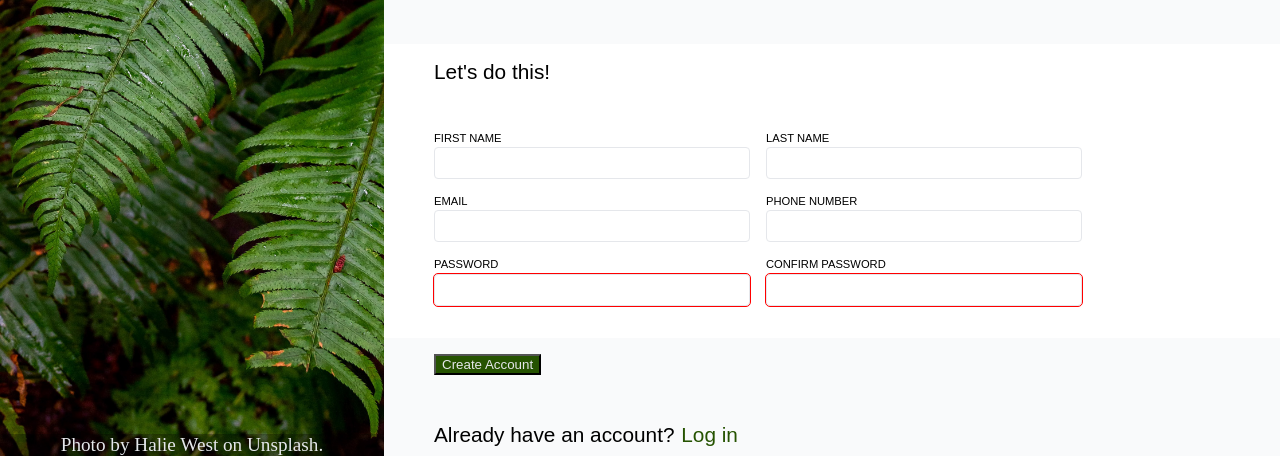
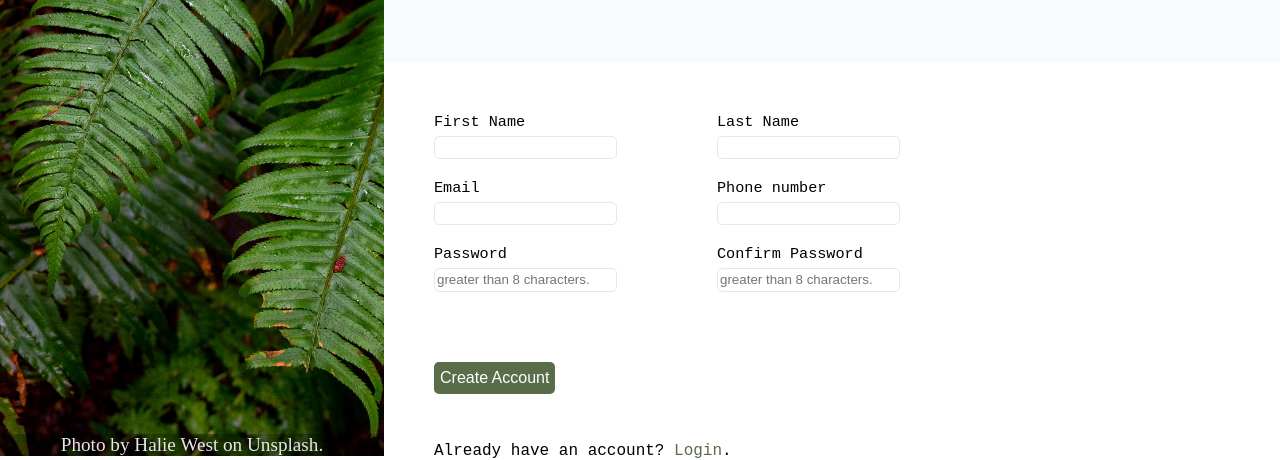
Before and after one commit to jmclau29/sign-up, a plain HTML site: page index.html in a window 1280 px wide. Shown: the part 344-804 px from the top of the page. Drawn offline with Linux system fonts and the light colour scheme; a script that the page names is missing.

Commit message:
Rewrites form html and css

```diff
--- a/index.html
+++ b/index.html
@@ -11,7 +11,7 @@
 
 <body>
 
-    <div id="logo-bar">
+    <div id="left-side">
         <div id="title">
             <img id="odin-logo" src="images/odin-lined.png" alt="Odin">
             <p id="logo-title">ODIN</p>
@@ -22,55 +22,47 @@
         </div>
     </div>
 
-    <div class="sign-up">
+    <div class="right-side">
         <div class="intro-text">
             <p>This is not a real online service! You know you need something like this in your life to help you realize
                 your deepest dreams. Sign up <em>now</em> to get started.</p>
             <p>You <em>know</em> you want to.</p>
         </div>
-        <div class="form">
-            <p>Let's do this!</p>
-            <form>
-                <div class="form-block">
-                    <div class="form-bar" id="name">
-                        <div class="form-input">
-                            <label for="first-name">FIRST NAME</label>
-                            <input type="text" id="first-name" name="first-name">
+
+        <form id="form" action="/" method="get">
+            <div class="form-row">
+                <div>
+                    <label for="first-name">First Name</label>
+                    <input id="first-name" type="text" minlength="2">
                 </div>
-                        <div class="form-input">
-                            <label for="last-name">LAST NAME</label>
-                            <input type="text" id="last-name" name="last-name">
+                <div>
+                    <label for="last-name">Last Name</label>
+                    <input id="last-name" type="text" minlength="2">
                 </div>
             </div>
-                    <div class="form-bar" id="email">
-                        <div class="form-input">
-                            <label for="user-email">EMAIL</label>
-                            <input type="email" id="user-email" name="user-email">
+            <div class="form-row">
+                <div>
+                    <label for="email">Email</label>
+                    <input id="email" type="email">
                 </div>
-                        <div class="form-input">
-                            <label for="phone-number">PHONE NUMBER</label>
-                            <input type="tel" id="phone-number" name="phone-number">
+                <div>
+                    <label for="phone">Phone number</label>
+                    <input id="phone" type="number">
                 </div>
             </div>
-                    <div class="form-bar" id="user-password">
-                        <div class="form-input">
-                            <label for="user-password">PASSWORD</label>
-                            <input type="password" class="error" id="user-password" name="user-password" required />
+            <div class="form-row">
+                <div>
+                    <label for="password">Password</label>
+                    <input id="password" type="password" minlength="8" placeholder="greater than 8 characters." required>
                 </div>
-                        <div class="form-input">
-                            <label for="confirm-password">CONFIRM PASSWORD</label>
-                            <input type="password" class="error" id="confirm-password" name="confirm-password" required />
+                <div>
+                    <label for="confirm-password">Confirm Password</label>
+                    <input id="confirm-password" type="password" minlength="8" placeholder="greater than 8 characters." required onkeyup="verifyPassword()">
                 </div>
             </div>
-                </div>
-                <div id="form-button">
-                    <button type="submit" onclick="verifyPassword()">Create Account</button>
-                </div>
+            <button id="submit-button" type="submit">Create Account</button>
+            <p id="login">Already have an account? <a href="https://youtu.be/9bZkp7q19f0">Login</a>.</p>
         </form>
-        </div>
-        <div class="login">
-            <p>Already have an account? <a href="#">Log in</a></p>
-        </div>
     </div>
 </body>
 
--- /dev/null
+++ b/javascript.js
@@ -0,0 +1,14 @@
+const password = document.getElementById('password');
+const confirmPassword = document.getElementById('confirm-password');
+
+confirmPassword.addEventListener("input", verifyPassword())
+
+function verifyPassword() {
+        if (password != confirmPassword) {
+            alert("password doesn't match.");
+            return false;
+        } else if (password === confirmPassword) {
+            alert("password matches.");
+            return true;
+        }
+    }
--- a/styles.css
+++ b/styles.css
@@ -146,7 +146,7 @@ body {
 	flex-direction: row;
 }
 
-div#logo-bar {
+div#left-side {
 	background-image: url("images/halie-west-25xggax4bSA-unsplash.jpg");
 	height: 100vh;
 	width: 30vw;
@@ -170,7 +170,7 @@ div#logo-bar {
 	padding: 2rem 0;
 }
 
-#logo-bar > #footer {
+#left-side > #footer {
 	margin-top: auto;
 	margin-bottom: 0px;
 	font-size: 1.2rem;
@@ -182,7 +182,6 @@ div#logo-bar {
 
 }
 
-
 #odin-logo {
 	width: 25%;
 	height: auto;
@@ -193,6 +192,12 @@ div#logo-bar {
 	font-size: 7rem;
 	color: #E5E7EB;
 	padding-left: 1rem;
+}
+
+.right-side	{
+	display: flex;
+	flex-direction: column;
+	font-family: 'Courier New', Courier, monospace;
 }
 
 .sign-up {
@@ -209,12 +214,6 @@ div#logo-bar {
 	width: min(600px, 100%);
 }
 
-.form>p {
-	font-size: 1.3rem;
-	margin-bottom: 1rem;
-	padding: 1rem 0 1rem 50px;
-}
-
 .intro-text,
 .login {
 	background-color: rgba(249, 250, 251, 255);
@@ -226,81 +225,48 @@ div#logo-bar {
 	padding: 50px;
 }
 
-div.form-block {
-	background-color: rgba(255, 255, 255, 255);
-	padding: 1rem 0 1rem 50px;
+form#form {
+	margin-top: 50px;
 }
 
-div#form-button {
-	background-color: rgba(249, 250, 251, 255);
-	padding: 1rem 0 1rem 50px;
-}
-
-div#form-button > button {
-	width: fit-content;
-	margin-bottom: 1rem;
-	background-color: #265301;
-	color: #E5E7EB;
-}
-
-.form-bar {
+form > .form-row {
 	display: flex;
 	flex-direction: row;
-
 }
-
-.form-input {
+form > div > div {
 	display: flex;
 	flex-direction: column;
-	padding: 0 1rem 1rem 0;
+	margin: 0 50px 20px 50px;
 }
 
 label {
-	font-size: 0.7rem;
-	margin-bottom: 0.2rem;
+	font-size: 0.95rem;
+	margin-bottom: 5px;
 }
 
-input[type='text'],
-input[type='tel'],
-input[type='email'],
-input[type='password'] {
-	border: 1px solid #E5E7EB;
-	border-radius: 4px;
-	font-size: 1.5rem;
+input {
+	border: 1px solid #e5e7eb;
+	height: 1.2rem;
+	border-radius: 5px;
 }
 
-input:focus {
-	outline: 1px solid blue;
-	box-shadow: 0px 3px 15px rgba(0, 0, 0, 0.2);
+#submit-button {
+	margin: 50px 0 0 50px;
+
+	font-size: 1rem;
+	background-color: #596d48;
+	color: white;
+	border: none;
+	border-radius: 5px;
+	height: 2rem;
 }
 
-.login {
-	padding: 1rem 0 0 50px;
-	display: flex;
-	flex-direction: column;
-	flex-grow: 1;
-	font-size: 1.3rem;
+#login {
+	margin-left: 50px;
+	margin-top: 3rem;
 }
 
 a {
-	outline: none;
-
+	color: #596d48;
 	text-decoration: none;
-	padding: 2px 1px 0;
 }
-
-a:link {
-	color: #265301;
-}
-.error:invalid {
-	outline: 1px solid red;
-}
-
-/*
-Goals:
-Add logo DONE
-Use min() or max() to improve responsiveness. DONE? Not done but eh
-Style links
-Style button
-Credit image DONE
-*/
```
Lines whose indentation alone changed are shown as unchanged.
